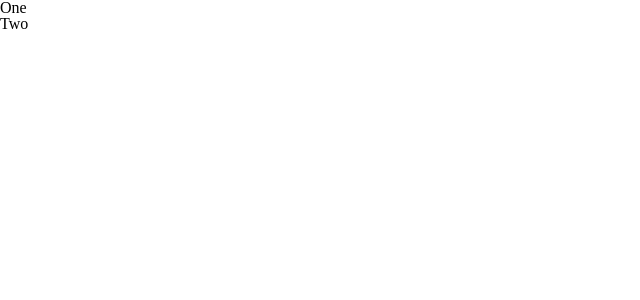
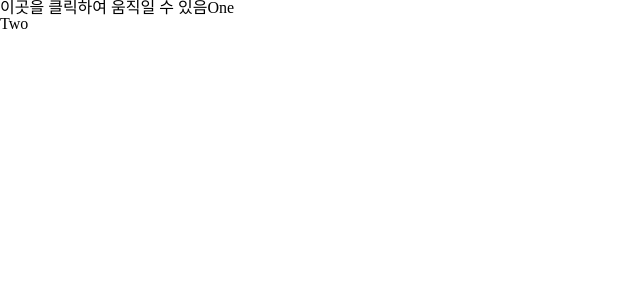
Before and after one commit to SM0413/react-dragNdrop, a React (Create React App) app: page / in a window 1280 px wide. Shown: the top 300 px of the page, without its empty margins (0-640 px from the left). Built offline with nearby package versions, Linux system fonts and the light colour scheme.

Commit message:
Drag and Drop part Two

```diff
--- a/package.json
+++ b/package.json
@@ -45,6 +45,7 @@
     ]
   },
   "devDependencies": {
+    "@types/react-beautiful-dnd": "^13.1.2",
     "@types/styled-components": "^5.1.26"
   }
 }
--- a/src/App.tsx
+++ b/src/App.tsx
@@ -7,13 +7,29 @@ function App() {
     <DragDropContext onDragEnd={onDragEnd}>
       <div>
         <Droppable droppableId="one">
-          {() => (
-            <ul>
+          {(magic) => (
+            <ul ref={magic.innerRef} {...magic.droppableProps}>
               <Draggable draggableId="first" index={0}>
-                {() => <li>One</li>}
+                {(magic) => (
+                  <li ref={magic.innerRef} {...magic.draggableProps}>
+                    {" "}
+                    <span {...magic.dragHandleProps}>
+                      이곳을 클릭하여 움직일 수 있음
+                    </span>
+                    One
+                  </li>
+                )}
               </Draggable>
               <Draggable draggableId="second" index={1}>
-                {() => <li>Two</li>}
+                {(magic) => (
+                  <li
+                    ref={magic.innerRef}
+                    {...magic.draggableProps}
+                    {...magic.dragHandleProps}
+                  >
+                    Two
+                  </li>
+                )}
               </Draggable>
             </ul>
           )}
```
Also changed, not shown: 1 other file (tests, documents, lock files or other folders).
